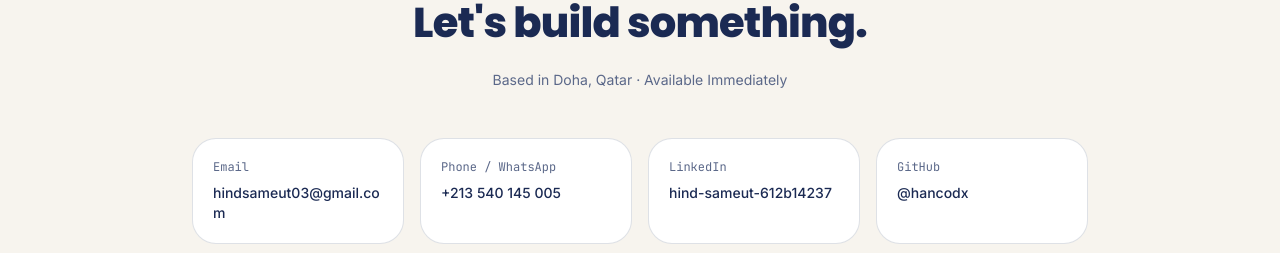
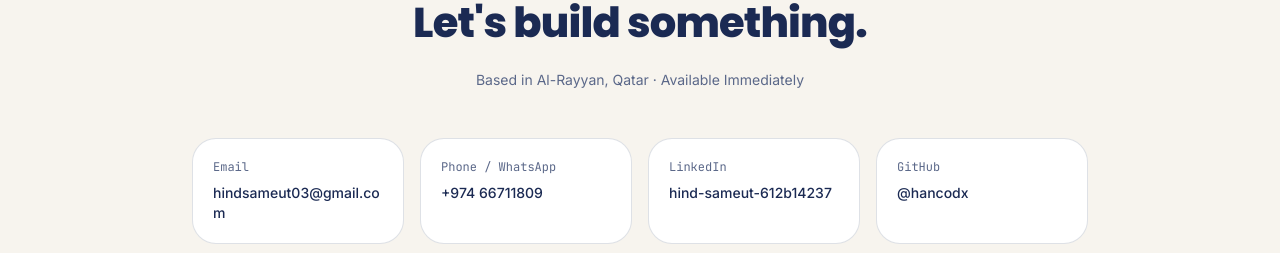
Before and after one commit to hancodx/portfolio-website, a plain HTML site: page index.html in a window 1280 px wide. Shown: the part 6379-6632 px from the top of the page. Drawn offline with Linux system fonts and the light colour scheme.

Commit message:
update marketing cv

```diff
--- a/index.html
+++ b/index.html
@@ -680,7 +680,7 @@
     <div class="reveal text-center max-w-2xl mx-auto">
       <p class="eyebrow justify-center">Contact</p>
       <h2 class="section-title mt-4">Let's build something.</h2>
-      <p class="mt-4 text-sm" style="color:var(--text-dim)">Based in Doha, Qatar · Available Immediately</p>
+      <p class="mt-4 text-sm" style="color:var(--text-dim)">Based in Al-Rayyan, Qatar · Available Immediately</p>
     </div>
 
     <div class="reveal grid sm:grid-cols-2 lg:grid-cols-4 gap-4 mt-12 max-w-4xl mx-auto">
@@ -690,7 +690,7 @@
       </a>
       <a href="tel:+213540145005" class="panel p-5 flex flex-col gap-2">
         <span class="text-xs font-mono" style="color:var(--text-dim)">Phone / WhatsApp</span>
-        <span class="font-medium text-sm">+213 540 145 005</span>
+        <span class="font-medium text-sm">+974 66711809</span>
       </a>
       <a href="https://www.linkedin.com/in/hind-sameut-612b14237/" target="_blank" rel="noopener" class="panel p-5 flex flex-col gap-2">
         <span class="text-xs font-mono" style="color:var(--text-dim)">LinkedIn</span>
```
Also changed, not shown: 1 other file.
